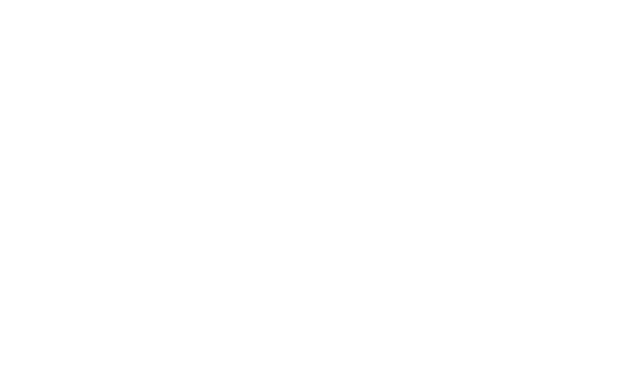
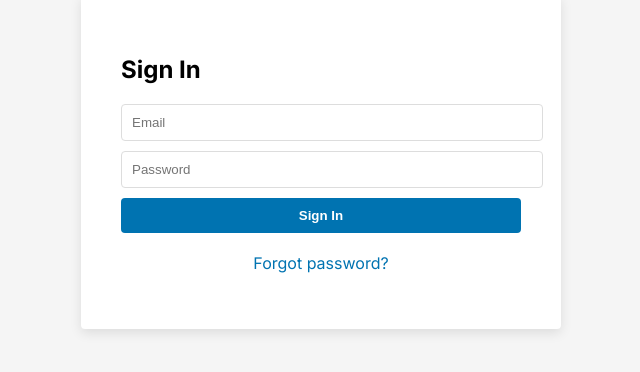
Before and after one commit to MCDonaldTrunks/homes, a Next.js app: page / in a window 1280 px wide. Shown: the part 238-610 px from the top of the page, without its empty margins (319-959 px from the left). Built offline with nearby package versions, Linux system fonts and the light colour scheme.

Commit message:
solved npm i permission problem

```diff
--- a/src/app/page.js
+++ b/src/app/page.js
@@ -1,11 +1,20 @@
 import Image from 'next/image'
 import styles from './page.module.css'
 import Header from './rootComponents/Header'
+import Login from './Login/page'
 
 export default function Home() {
+
+  const loged = true;
+
   return (
-    <main className={styles.main}>
 
-    </main>
+
+
+  <main className={styles.main}>
+      {loged? <Login></Login>: <p>logged in</p>}
+  </main>
+
+
   )
 }
--- a/src/app/page.module.css
+++ b/src/app/page.module.css
@@ -3,6 +3,6 @@
   flex-direction: column;
   justify-content: space-between;
   align-items: center;
-
-  min-height: 100vh;
+  background-color: #f5f5f5;
+  height: 100%;
 }
```
